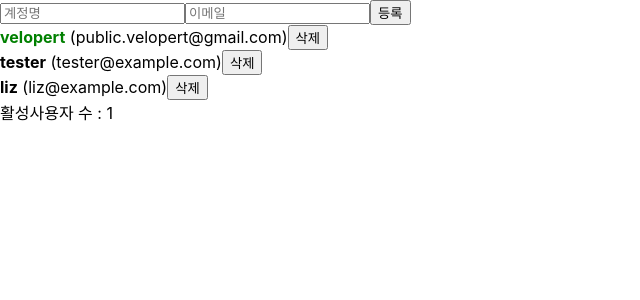
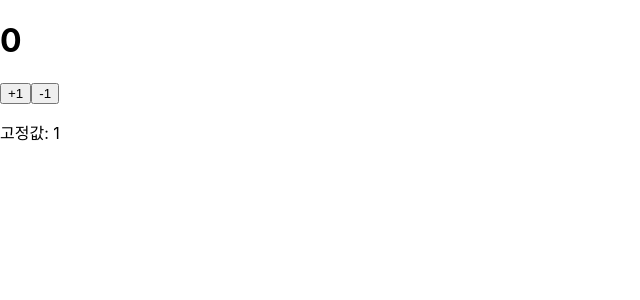
Before and after one commit to shinhonggyu/react-tutorial, a React (Create React App) app: page / in a window 1280 px wide. Shown: the top 300 px of the page, without its empty margins (0-640 px from the left). Built offline with nearby package versions, Linux system fonts and the light colour scheme.

Commit message:
클래스형 컴포넌트

```diff
--- a/src/components/Counter.jsx
+++ b/src/components/Counter.jsx
@@ -1,34 +1,72 @@
-import { useReducer } from "react";
+import { useReducer, Component } from "react";
 
-function reducer(state, action) {
-  switch (action.type) {
-    case "INCREMENT":
-      return state + 1;
-    case "DECREMENT":
-      return state - 1;
-    default:
-      return state;
+class Counter extends Component {
+  // constructor(props) {
+  //   super(props);
+  //   this.handleIncrease = this.handleIncrease.bind(this);
+  //   this.handleDecrease = this.handleDecrease.bind(this);
+  //   this.state = {
+  //     counter: 0,
+  //   };
+  // }
+  state = {
+    number: 0,
+    fixed: 1,
+  };
+
+  handleIncrease = () => {
+    this.setState((prevState) => ({
+      number: prevState.number + 1,
+    }));
+  };
+
+  handleDecrease = () => {
+    this.setState((prevState) => ({
+      number: prevState.number - 1,
+    }));
+  };
+
+  render() {
+    return (
+      <div>
+        <h1>{this.state.number}</h1>
+        <button onClick={this.handleIncrease}>+1</button>
+        <button onClick={this.handleDecrease}>-1</button>
+        <p>고정값: {this.state.fixed}</p>
+      </div>
+    );
   }
 }
 
-function Counter() {
-  const [number, dispatch] = useReducer(reducer, 0);
+// function reducer(state, action) {
+//   switch (action.type) {
+//     case "INCREMENT":
+//       return state + 1;
+//     case "DECREMENT":
+//       return state - 1;
+//     default:
+//       return state;
+//   }
+// }
 
-  const onIncrease = () => {
-    dispatch({ type: "INCREMENT" });
-  };
+// function Counter() {
+//   const [number, dispatch] = useReducer(reducer, 0);
 
-  const onDecrease = () => {
-    dispatch({ type: "DECREMENT" });
-  };
+//   const onIncrease = () => {
+//     dispatch({ type: "INCREMENT" });
+//   };
 
-  return (
-    <div>
-      <h1>{number}</h1>
-      <button onClick={onIncrease}>+1</button>
-      <button onClick={onDecrease}>-1</button>
-    </div>
-  );
-}
+//   const onDecrease = () => {
+//     dispatch({ type: "DECREMENT" });
+//   };
+
+//   return (
+//     <div>
+//       <h1>{number}</h1>
+//       <button onClick={onIncrease}>+1</button>
+//       <button onClick={onDecrease}>-1</button>
+//     </div>
+//   );
+// }
 
 export default Counter;
--- a/src/index.js
+++ b/src/index.js
@@ -6,7 +6,7 @@ import Counter from "./components/Counter";
 
 ReactDOM.render(
   <React.StrictMode>
-    <App />
+    <Counter />
   </React.StrictMode>,
   document.getElementById("root")
 );
```
